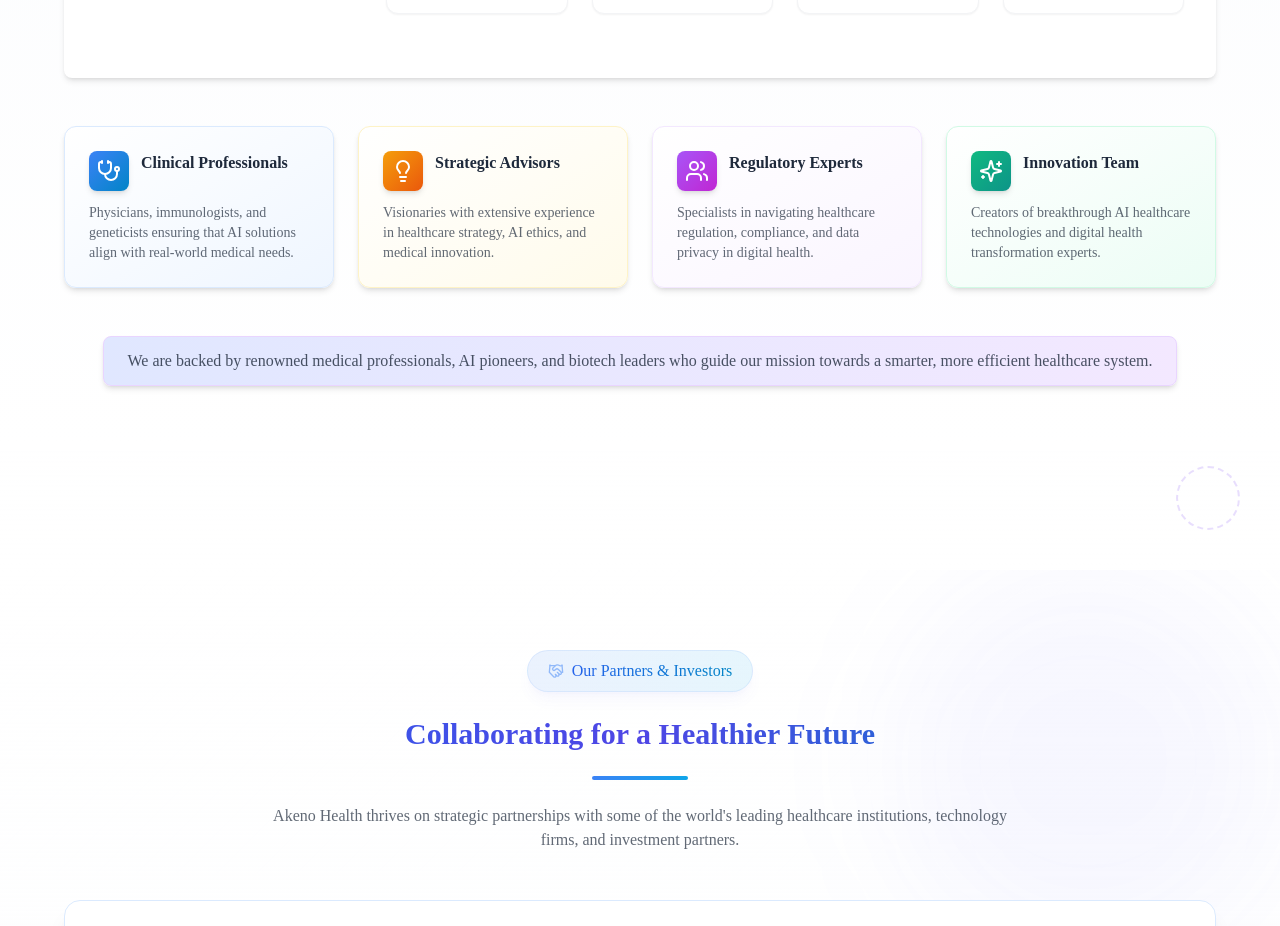
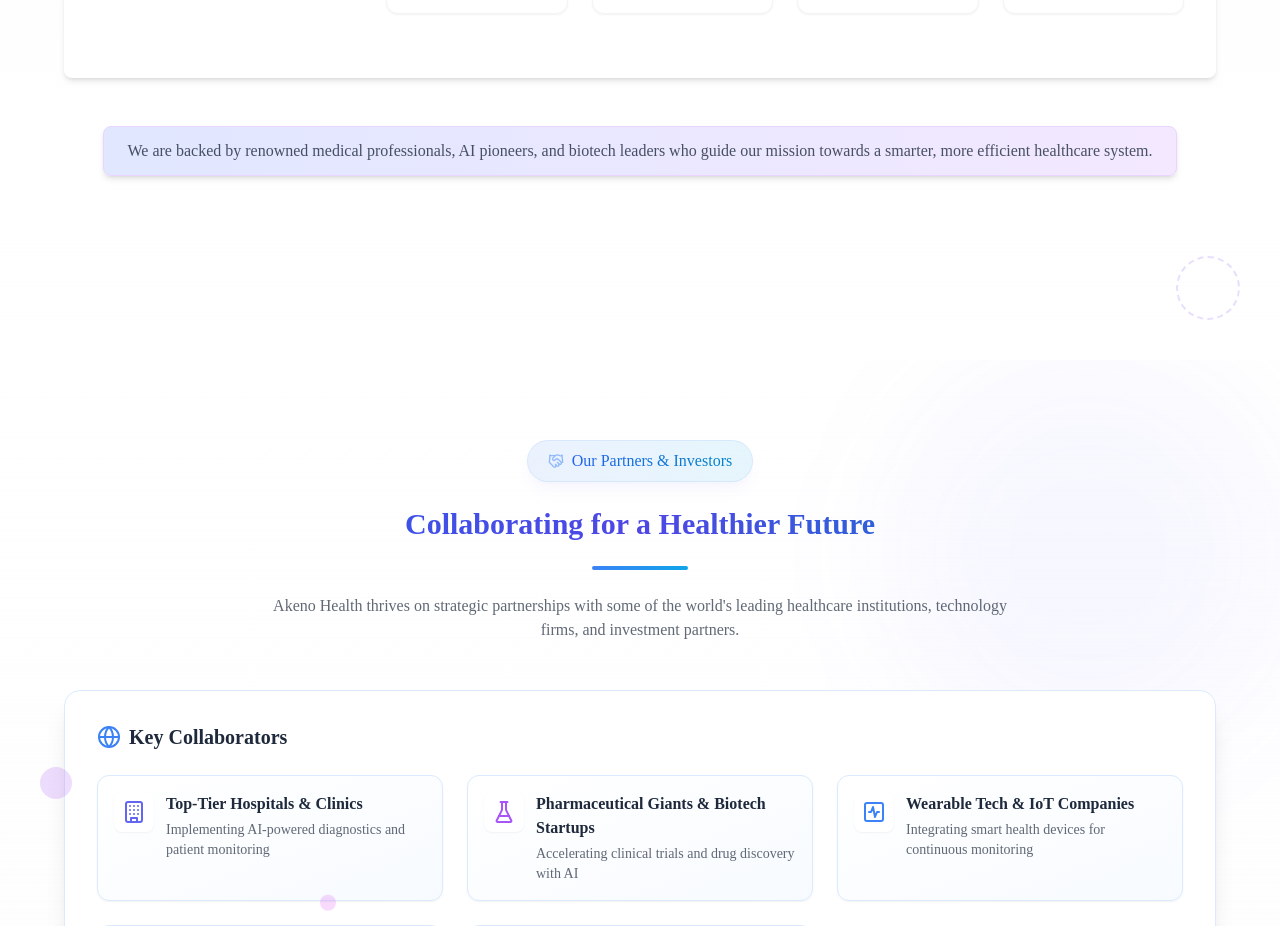
Before and after one commit to gnaneshwer23/akeno-health-ai, a React (Vite) app: page /about in a window 1280 px wide. Shown: the part 4680-5606 px from the top of the page. Built offline with nearby package versions, Linux system fonts and the light colour scheme.

Commit message:
Remove unnecessary component

```diff
--- a/src/components/about/AboutTeam.tsx
+++ b/src/components/about/AboutTeam.tsx
@@ -97,48 +97,6 @@ export const AboutTeam = () => {
           ))}
         </Tabs>
 
-        <div className="grid md:grid-cols-4 gap-6 mt-12 fade-up-4">
-          <div className="bg-gradient-to-br from-white to-blue-50 rounded-xl p-6 shadow-md border border-blue-100 hover:shadow-lg transition-all group">
-            <div className="flex items-start gap-3 mb-3">
-              <div className="bg-gradient-to-br from-blue-500 to-sky-600 p-2 rounded-lg shadow-md text-white group-hover:rotate-6 transition-transform">
-                <Stethoscope size={24} />
-              </div>
-              <h4 className="font-semibold text-health-dark">Clinical Professionals</h4>
-            </div>
-            <p className="text-health-dark/70 text-sm">Physicians, immunologists, and geneticists ensuring that AI solutions align with real-world medical needs.</p>
-          </div>
-
-          <div className="bg-gradient-to-br from-white to-amber-50 rounded-xl p-6 shadow-md border border-amber-100 hover:shadow-lg transition-all group">
-            <div className="flex items-start gap-3 mb-3">
-              <div className="bg-gradient-to-br from-amber-500 to-orange-600 p-2 rounded-lg shadow-md text-white group-hover:rotate-6 transition-transform">
-                <Lightbulb size={24} />
-              </div>
-              <h4 className="font-semibold text-health-dark">Strategic Advisors</h4>
-            </div>
-            <p className="text-health-dark/70 text-sm">Visionaries with extensive experience in healthcare strategy, AI ethics, and medical innovation.</p>
-          </div>
-
-          <div className="bg-gradient-to-br from-white to-purple-50 rounded-xl p-6 shadow-md border border-purple-100 hover:shadow-lg transition-all group">
-            <div className="flex items-start gap-3 mb-3">
-              <div className="bg-gradient-to-br from-purple-500 to-fuchsia-600 p-2 rounded-lg shadow-md text-white group-hover:rotate-6 transition-transform">
-                <Users size={24} />
-              </div>
-              <h4 className="font-semibold text-health-dark">Regulatory Experts</h4>
-            </div>
-            <p className="text-health-dark/70 text-sm">Specialists in navigating healthcare regulation, compliance, and data privacy in digital health.</p>
-          </div>
-
-          <div className="bg-gradient-to-br from-white to-emerald-50 rounded-xl p-6 shadow-md border border-emerald-100 hover:shadow-lg transition-all group">
-            <div className="flex items-start gap-3 mb-3">
-              <div className="bg-gradient-to-br from-emerald-500 to-teal-600 p-2 rounded-lg shadow-md text-white group-hover:rotate-6 transition-transform">
-                <Sparkles size={24} />
-              </div>
-              <h4 className="font-semibold text-health-dark">Innovation Team</h4>
-            </div>
-            <p className="text-health-dark/70 text-sm">Creators of breakthrough AI healthcare technologies and digital health transformation experts.</p>
-          </div>
-        </div>
-
         <div className="mt-12 text-center fade-up-5">
           <div className="inline-block px-6 py-3 rounded-lg bg-gradient-to-r from-indigo-100 to-purple-100 border border-purple-200 shadow-md">
             <p className="text-health-dark/80 font-medium">
```
